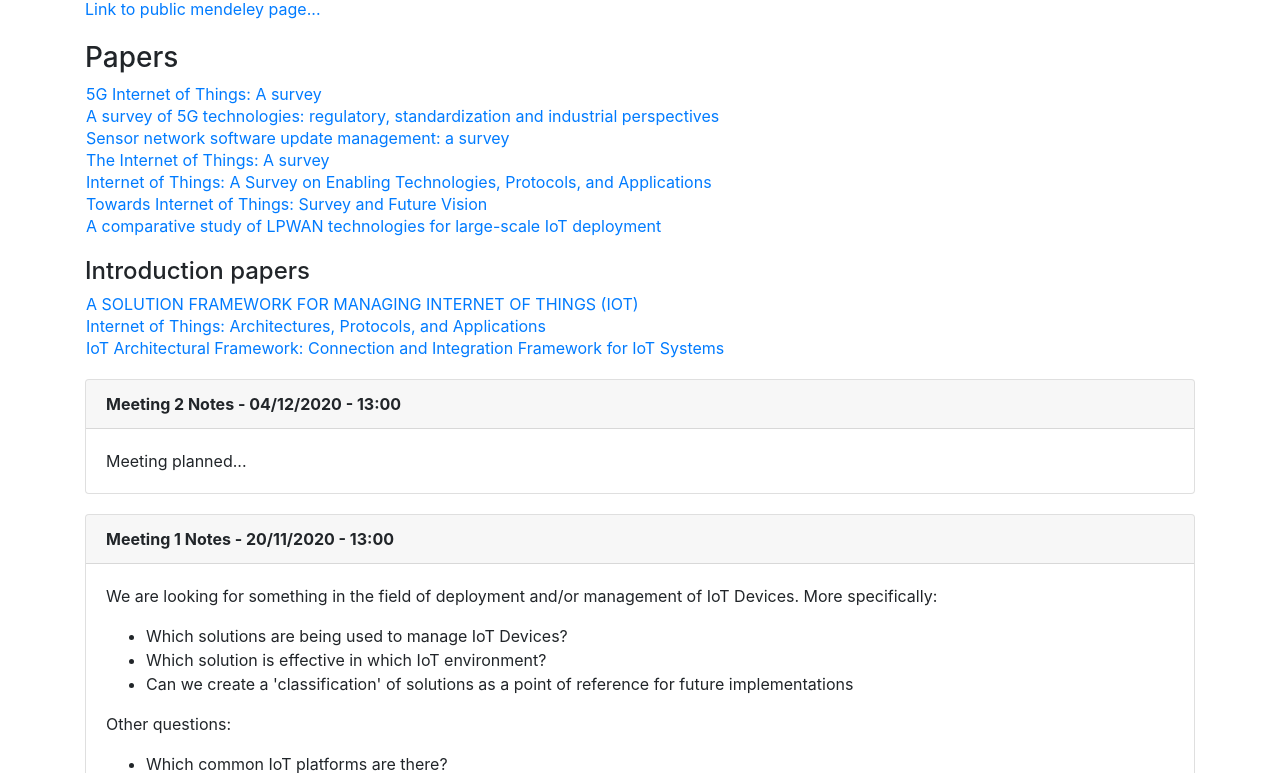
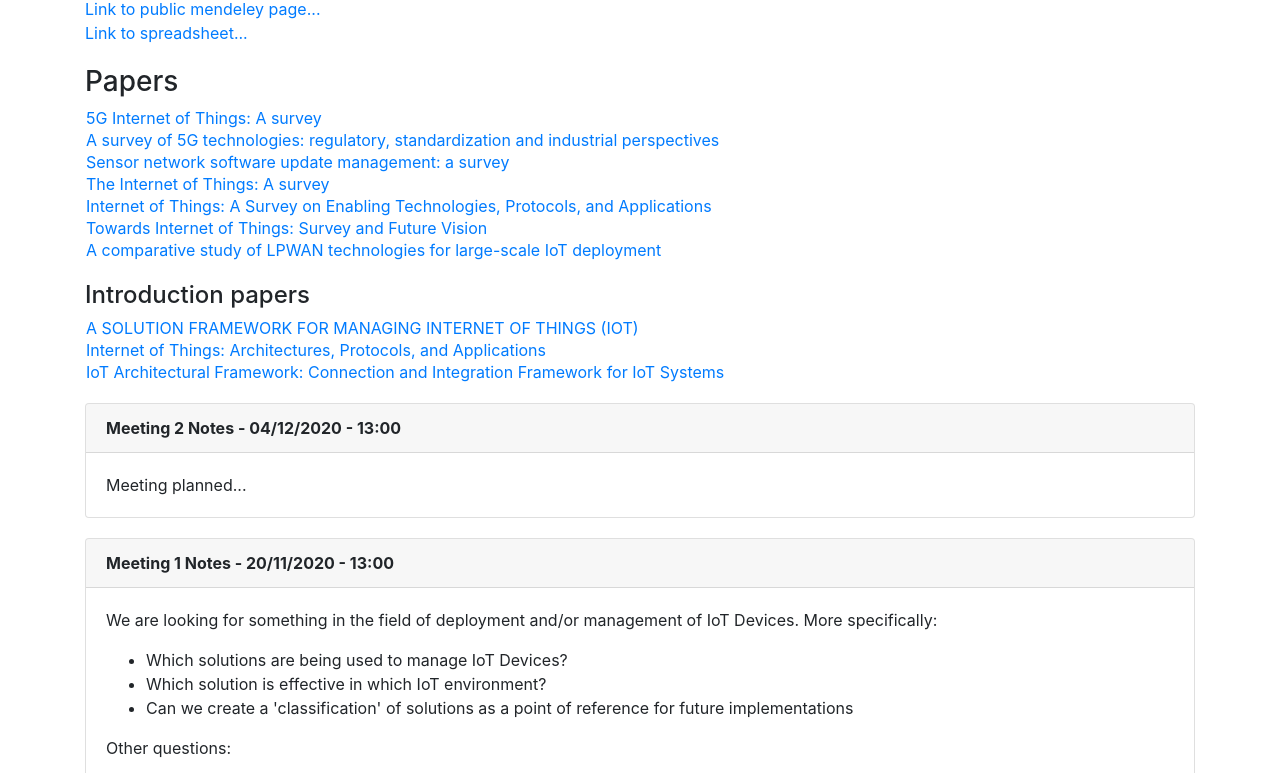
Before and after one commit to JaySheombar/LiteratureStudy, a plain HTML site: page index.html in a window 1280 px wide. Shown: the part 59-832 px from the top of the page. Drawn offline with nearby package versions, Linux system fonts and the light colour scheme.

Commit message:
added spreadsheet

```diff
--- a/index.html
+++ b/index.html
@@ -16,6 +16,11 @@
 			<div class="row">
 				<div class="col">
 					<a href="https://www.mendeley.com/community/literature-study-sanjay-sheombar/" target="_blank">Link to public mendeley page...</a>
+				</div>
+			</div>
+			<div class="row">
+				<div class="col">
+					<a href="https://docs.google.com/spreadsheets/d/1DBRRfzzLt44k60k55PTKZ0HAss74q6iff7XKIoVieDg/edit?usp=sharing" target="_blank">Link to spreadsheet...</a>
 				</div>
 			</div>
 			<div class="row">
```
